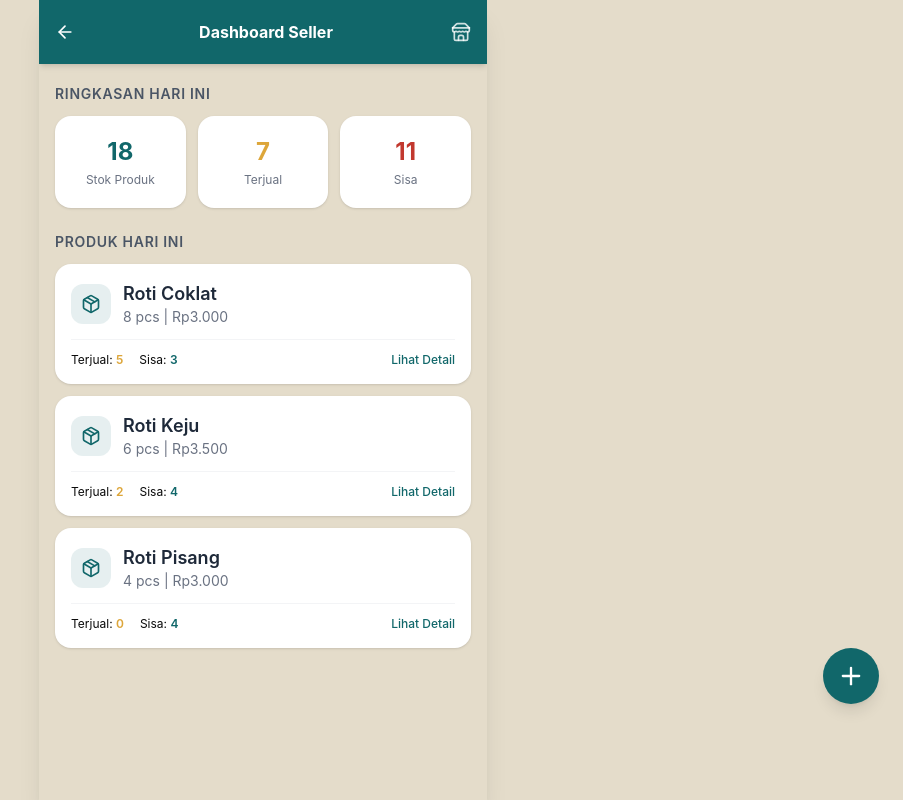
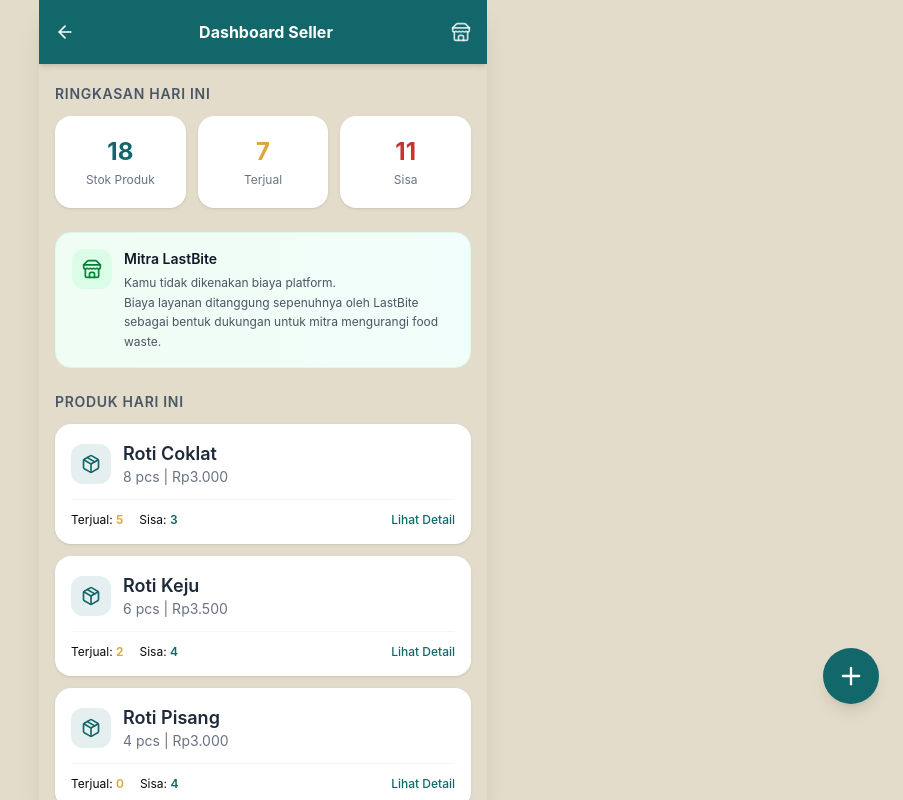
Before and after one commit to kemal-faza/lastbite-prototype, a React (Vite) app: page /seller in a window 1280 px wide. Shown: the whole page, without its empty margins (377-1280 px from the left). Built offline with nearby package versions, Linux system fonts and the light colour scheme.

Commit message:
feat: alihkan biaya platform ke mitra (gratis untuk konsumen)

```diff
--- a/src/app/pages/Cart.tsx
+++ b/src/app/pages/Cart.tsx
@@ -44,8 +44,7 @@ export function Cart() {
 	);
 	const totalSaved = totalOriginal - subtotal;
 	const deliveryFee = 0;
-	const platformFee = subtotal > 0 ? 2000 : 0;
-	const total = subtotal + platformFee;
+  const total = subtotal;
 
 	const { addOrder } = useOrders();
 
@@ -267,9 +266,9 @@ export function Cart() {
 						<span>Subtotal ({itemCount} item)</span>
 						<span>Rp {subtotal.toLocaleString('id-ID')}</span>
 					</div>
-					<div className="flex justify-between text-gray-600">
-						<span>Biaya Layanan</span>
-						<span>Rp {platformFee.toLocaleString('id-ID')}</span>
+					<div className="flex justify-between text-green-600 text-xs">
+						<span>Gratis Biaya Layanan</span>
+						<span>(Ditanggung Mitra)</span>
 					</div>
 					<div className="pt-2.5 border-t border-gray-100 flex justify-between items-center font-semibold">
 						<span className="text-gray-900">Total Bayar</span>
@@ -398,9 +397,9 @@ export function Cart() {
 						<span>Subtotal</span>
 						<span>Rp {subtotal.toLocaleString('id-ID')}</span>
 					</div>
-					<div className="flex justify-between text-gray-600">
-						<span>Biaya Layanan</span>
-						<span>Rp {platformFee.toLocaleString('id-ID')}</span>
+					<div className="flex justify-between text-green-600 text-xs">
+						<span>Gratis Biaya Layanan</span>
+						<span>(Ditanggung Mitra)</span>
 					</div>
 					<div className="pt-2.5 border-t border-gray-100 flex justify-between items-center font-semibold text-sm text-gray-900">
 						<span>Total Bayar</span>
@@ -422,9 +421,9 @@ export function Cart() {
 						<span>Subtotal ({itemCount} item)</span>
 						<span>Rp {subtotal.toLocaleString('id-ID')}</span>
 					</div>
-					<div className="flex justify-between text-sm text-gray-600">
-						<span>Biaya Layanan</span>
-						<span>Rp {platformFee.toLocaleString('id-ID')}</span>
+					<div className="flex justify-between text-sm text-green-600">
+						<span>Gratis Biaya Layanan</span>
+						<span>(Ditanggung Mitra)</span>
 					</div>
 					<div className="pt-3 border-t border-gray-100 flex justify-between items-center">
 						<span className="font-bold text-gray-900">
--- a/src/app/pages/SellerDashboard.tsx
+++ b/src/app/pages/SellerDashboard.tsx
@@ -53,6 +53,22 @@ export function SellerDashboard() {
             </div>
           </div>
         </section>
+			{/* Informasi Biaya Platform */}
+			<div className="bg-gradient-to-r from-green-50 to-teal-50 rounded-2xl p-4 border border-green-100">
+				<div className="flex items-start gap-3">
+					<div className="w-10 h-10 bg-green-100 rounded-xl flex items-center justify-center shrink-0">
+						<Store className="w-5 h-5 text-green-700" />
+					</div>
+					<div>
+						<h3 className="font-semibold text-gray-900 text-sm">Mitra LastBite</h3>
+						<p className="text-xs text-gray-600 mt-1 leading-relaxed">
+							Kamu tidak dikenakan biaya platform.
+							<br />Biaya layanan ditanggung sepenuhnya oleh LastBite
+							sebagai bentuk dukungan untuk mitra mengurangi food waste.
+						</p>
+					</div>
+				</div>
+			</div>
 
         {/* Produk Hari Ini */}
         <section>
```
